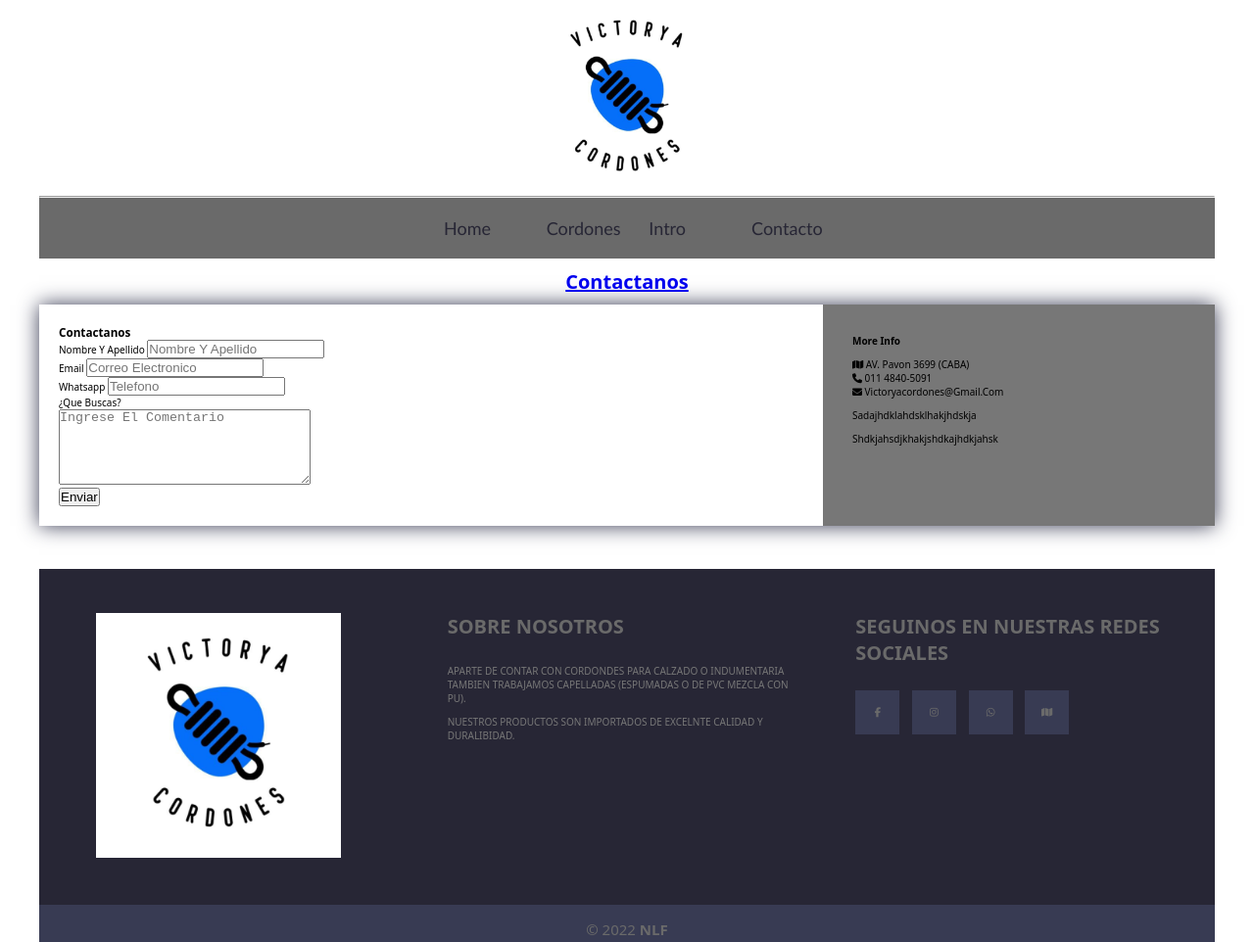
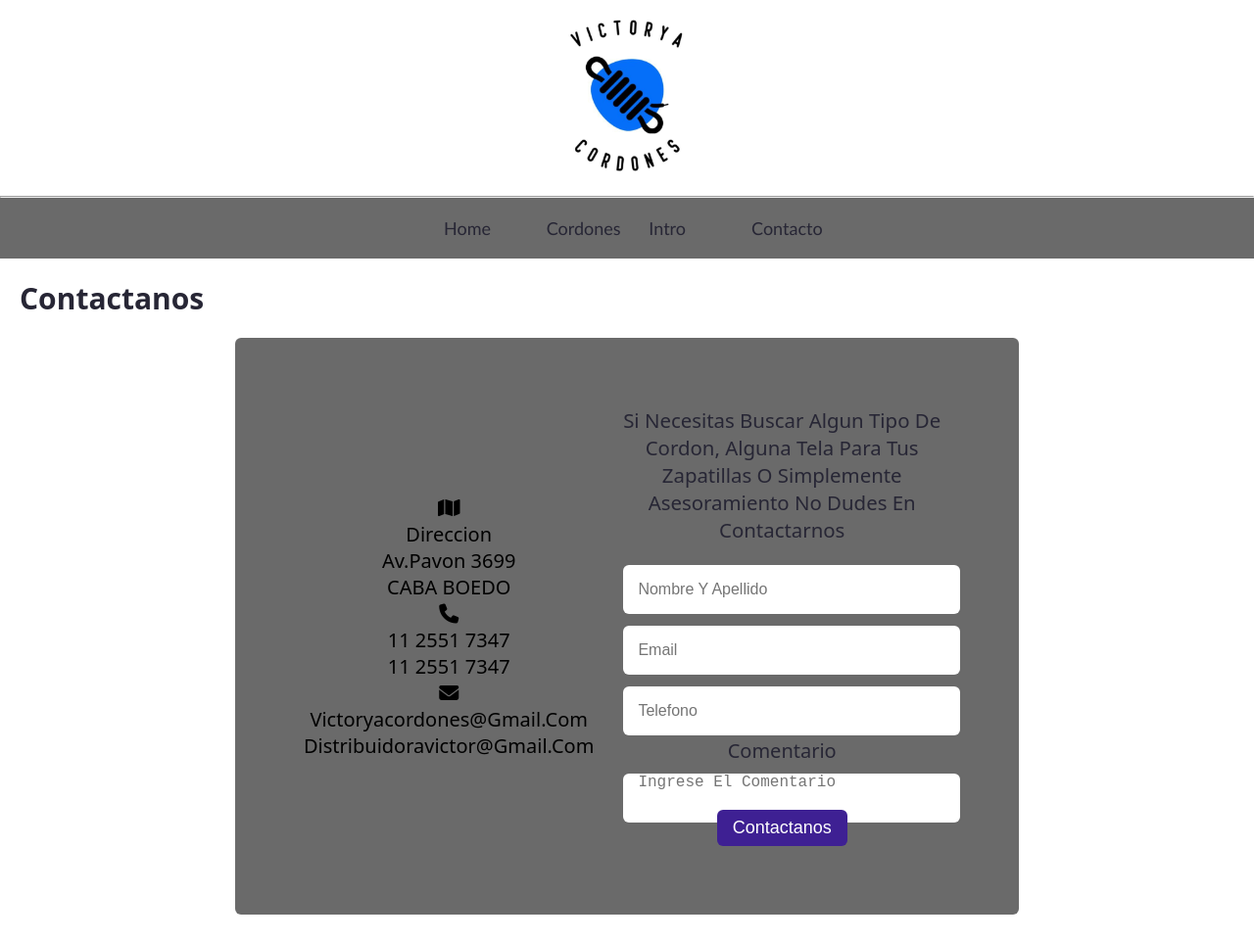
Before and after one commit to Nicolas-Fredes/Proyecto-Nicolas-Fredes, a website: page pages/contacto.html in a window 1280 px wide. Shown: the top 962 px of the page at 98% size. Drawn offline with nearby package versions, Linux system fonts and the light colour scheme.

Commit message:
PAGE CONTACTO

```diff
--- a/pages/contacto.html
+++ b/pages/contacto.html
@@ -50,56 +50,57 @@
                     </ul>
                  </nav>
              </header>
+             <div class="titulo">
+             <h2> contactanos</h2>
+            </div>
+            <div class="container">
+                <div class="content">
+                    <div class="lef-side">
+                        <div class="address_details">
+                            <i class="fa fa-map"></i>
+                            <div class="topic">Direccion</div>
+                            <div class="texto-1">Av.Pavon 3699</div>
+                            <div class="texto-2"> CABA BOEDO</div>
+                        </div>
+                        <div class="phone-details">
+                            <i class="fa fa-phone"></i>
+                            <div class="texto-1">11 2551 7347 </div>
+                            <div class="texto-2"> 11 2551 7347</div>
+                        </div>
+                        <div class="email-details">
+                            <i class="fa fa-envelope"></i>
+                            <div class="texto-1"> victoryacordones@gmail.com </div>
+                            <div class="texto-2"> distribuidoravictor@gmail.com</div>
+                        </div>
+                    </div>
+                        <div class="right-side">
 
-            <div class="content">
+                        <p>Si necesitas buscar algun tipo de cordon, alguna tela para tus zapatillas o simplemente asesoramiento no dudes en contactarnos</p>
+                        <form action="#">
+                        <div class="input-box">
+                            <input type="text" placeholder="nombre y apellido" required>
+                        </div>
+                        <div class="input-box">
+                            <input type="text" placeholder="email" required>
+                        </div>
+                        <div class="input-box">
+                            <input type="number" placeholder="telefono" required>
+                        </div>
+                        <div class="input-box message-box">
+                                <label for="comentario">Comentario</label>
 
-                <h1 class="titulo"> <a href="mailto:distribuidoravictor@gmail.com"> Contactanos</a></h1>
+                                <textarea cols="30" rows="5" id="comentario" placeholder="Ingrese el comentario" name="comentario" maxlength="100"></textarea>
 
-                <div class="contact-wrapper">
-                    <div class="contact-from">
-                        <h3>Contactanos</h3>
-                        <form action="">
-                            <p>
-                                <label for="fullname">nombre y apellido</label>
-                                <input type="text" id="nombre" placeholder="Nombre y Apellido" required>
-                            </p>
-                            <p>
-                                <label>email</label>
-                                <input type="email" id="email"  placeholder="Correo Electronico" required>
-                            </p>
-                            <p>
-                                <label>whatsapp</label>
-                                <input type="number" id="tel" placeholder="Telefono"required>
-                            </p>
-                            <p>
-                                <label>¿que buscas?</label><br>
-                                <textarea cols="30" rows="5" id="comentario" placeholder="Ingrese el comentario" name="comentario" maxlength="100"></textarea>
-                            </p>
-                            <p>
-                                <button type="submit">
-                                    enviar
-                                </button>
-                            </p>
-                        </form>
 
+                         </div>
+                         <div class="button">
+                            <a href="mailto:distribuidoravictor@gmail.com"><input type="submit" value="Contactanos"></a>
+                          </div>
+
+
+                         </form>
                     </div>
-                    <div class="contact-info">
-                        <h4>more info</h4>
-                        <ul>
-                            <li><I class="fa fa-map"></I> AV. Pavon 3699 (CABA)</li>
-                            <li><i class="fa fa-phone"></i> 011 4840-5091</li>
-                            <li><i class="fa-solid fa-envelope"></i></I> victoryacordones@gmail.com</li>
-                        </ul>
-                        <p>
-                            sadajhdklahdsklhakjhdskja
-                        </p>
-                        <p>
-                            shdkjahsdjkhakjshdkajhdkjahsk
-                        </p>
-                    </div>
-
                 </div>
-
             </div>
 
 
--- a/scss/_contacto.scss
+++ b/scss/_contacto.scss
@@ -1,112 +1,134 @@
 
+@import url('https://fonts.googleapis.com/css2?family=Poppins:wght@200;300;400;500;600;700&display=swap');
 
-.container {
-    max-width: 10rem;
-    margin-left: auto;
-    margin-right: auto;
-    padding: 1.5em;
+.container{
+      background:$bg-gris;
+  border-radius: 6px;
+  padding: 20px 20px 20px 20px;
+  box-shadow: $bg-color-violeta-oscuro
 
 }
 
-ul {
-    list-style: none;
-    padding: 0;
+.titulo{
+    color: $bg-color-violeta-oscuro;
+    font-size: 200%;
+    margin: 2rem;
 }
+p{
+    font-size: 102%;
+}
+.container .content{
+  margin: 5rem;
+    display: flex;
+  align-items: center;
+  justify-content: space-between;
+  font-size: 200%;
 
-.titulo {
-    text-decoration: none;
-    text-align: center;
-    font-size: 2em;
-    margin: 1rem;
+}
+.container .content .left-side{
+  width: 25%;
+  height: 100%;
+  display: flex;
+  flex-direction: column;
+  align-items: center;
+  justify-content: center;
+  margin-top: 15px;
+  position: relative;
+}
+.content .left-side::before{
+
+  transform: translateY(-50%);
 
 }
 
 
-.contact-wrapper {
-    box-shadow: 0 0 20px $bg-color-violeta;
+
+.container .content .right-side{
+  width: 150%;
+  margin-left: 2rem;
+  color: $bg-color-violeta-oscuro;
 }
 
-.contact-wrapper > * {
-    padding: 1rem;
-
+.right-side .input-box{
+  height: 50px;
+  width: 100%;
+  margin: 12px 0;
 }
-
-.contact-form {
-    background: #222222;
+.right-side .input-box input, .right-side .input-box textarea{
+ margin: 1rem;
+    height: 100%;
+  width: 100%;
+  border: none;
+  outline: none;
+  font-size: 16px;
+  border-radius: 6px;
+  padding: 0 15px;
+  resize: none;
 }
-
-.contact-form form {
-    display: grid;
-    grid-template-columns: 1fr 1fr;
-
+.botton a {
+    color: aqua;
 }
-
-.contact-form form label {
-    display: block;
-
+.right-side .message-box{
+  min-height: 10px;
 }
-
-.contact-form form p {
-    margin: 0;
-    padding: 1rem;
-    font-size: 180%;
-
-}
-
-.contact-form form .block {
-    grid-column: 1 / 3;
+.right-side .input-box textarea{
+  padding-top: 6spx;
 }
 
 
-.contact-form form textarea {
-    width: 100%;
-    padding: 7rem;
+.right-side .button{
+    display: inline-block;
+    margin-top: 12px;
+  }
+  .right-side .button input[type="SUBMIT"]{
+
+    color: #fff;
+    font-size: 18px;
+    outline: none;
     border: none;
-    background: none;
-    outline: 0;
-    color: #fff;
-
+    padding: 8px 16px;
+    border-radius: 6px;
+    background: #3e2093;
+    cursor: pointer;
+    transition: all 0.3s ease;
   }
-
-.contact-form form button {
-    border: 0;
-    text-transform: uppercase;
-    padding: 1em;
+  .button input[type="button"]:hover{
+    background: #5029bc;
   }
 
 
-.contact-form form button:focus {
-       color: #fff;
-    transition: background-color 1s ease-out;
-    outline: 0;
+@media (max-width: 950px) {
+  .container{
+    width: 90%;
+    padding: 30px 40px 40px 35px ;
   }
-
-/* CONTACT INFO */
-.contact-info {
-    background: $gb-gris-777;
+  .container .content .right-side{
+   width: 75%;
+   margin-left: 55px;
 }
-
-.contact-info h4, .contact-info ul, .contact-info p {
-    text-align: center;
-    margin: 1rem ;
+}
+@media (max-width: 820px) {
+  .container{
+    margin: 40px 0;
+    height: 100%;
+  }
+  .container .content{
+    flex-direction: column-reverse;
+  }
+ .container .content .left-side{
+   width: 100%;
+   flex-direction: row;
+   margin-top: 40px;
+   justify-content: center;
+   flex-wrap: wrap;
 
  }
-
-/* LARGE SIZE */
-@media(min-width: 700px) {
-    body {
-        padding: 0 4rem;
+ .container .content .left-side::before{
+   display: none;
  }
-    .contact-wrapper {
-        display: grid;
-        grid-template-columns: 2fr 1fr;
-    }
-    .contact-wrapper > * {
-        padding: 2rem;
-    }
-    .contact-info h4,
-    .contact-info ul,
-    .contact-info p {
-        text-align: left;
+ .container .content .right-side{
+   width: 100%;
+   margin-left: 0;
+   margin: 3rem;;
  }
 }
--- a/scss/_inicio.scss
+++ b/scss/_inicio.scss
@@ -14,7 +14,9 @@
   }
 
   body {
-    font-family: system-ui, -apple-system, BlinkMacSystemFont, "Segoe UI", Roboto, Oxygen, Ubuntu, Cantarell, "Open Sans", "Helvetica Neue", sans-serif, sans-serif;
+    min-height: 100vh;
+    width: 100%;
+
   }
 
   /*linea del principio*/
--- a/scss/styles.scss
+++ b/scss/styles.scss
@@ -3,5 +3,5 @@
 @import "menu";
 @import "paginicio";
 @import "contacto";
-@import "pagredondo";
+@import "tarjetas";
 @import "footer";
```
Also changed, not shown: css/styles.css, scss/_tarjetas.scss (renamed from scss/_pagredondo.scss), 3 other files. Lines whose indentation alone changed are shown as unchanged.
